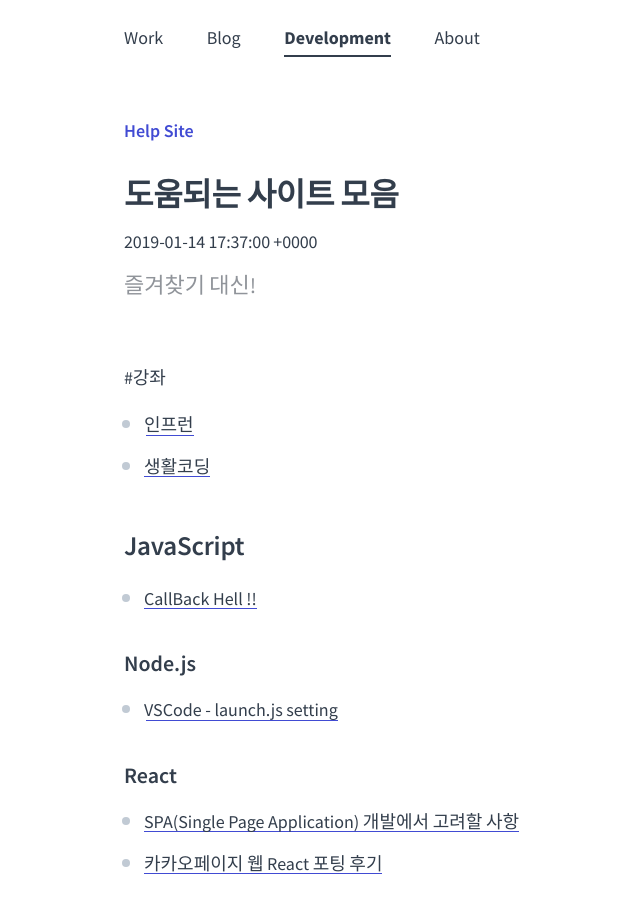
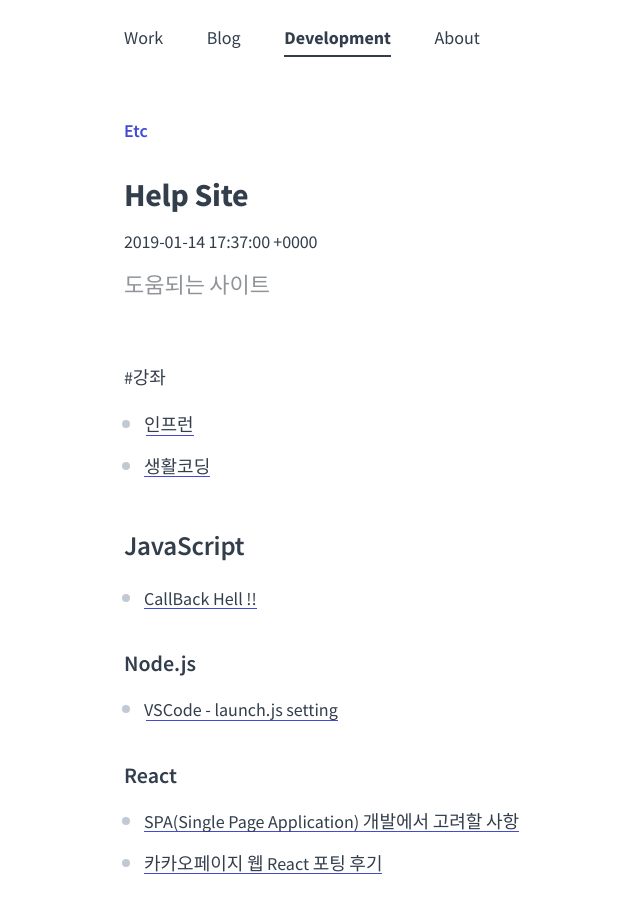
Before and after one commit to recordbook/recordbook.github.io, a Jekyll site: the page built from development/Help-Site/index.md, in a window 1280 px wide and 900 px high. Shown: the whole window, without its empty margins (141-781 px from the left). Built offline with Jekyll 4.4.1, drawn with Linux system fonts in a browser that asks for light colours; comment, search, counter and statistics services are not loaded.

Commit message:
Update index.md

```diff
--- a/development/Help-Site/index.md
+++ b/development/Help-Site/index.md
@@ -1,8 +1,8 @@
 ---
 layout: post
-title:  "도움되는 사이트 모음"
-subtitle: "즐겨찾기 대신!"
-type: "Help Site"
+title:  "Help Site"
+subtitle: "도움되는 사이트"
+type: "Etc"
 date: 2019-01-14 17:37:00
 development: true
 text: true
```
